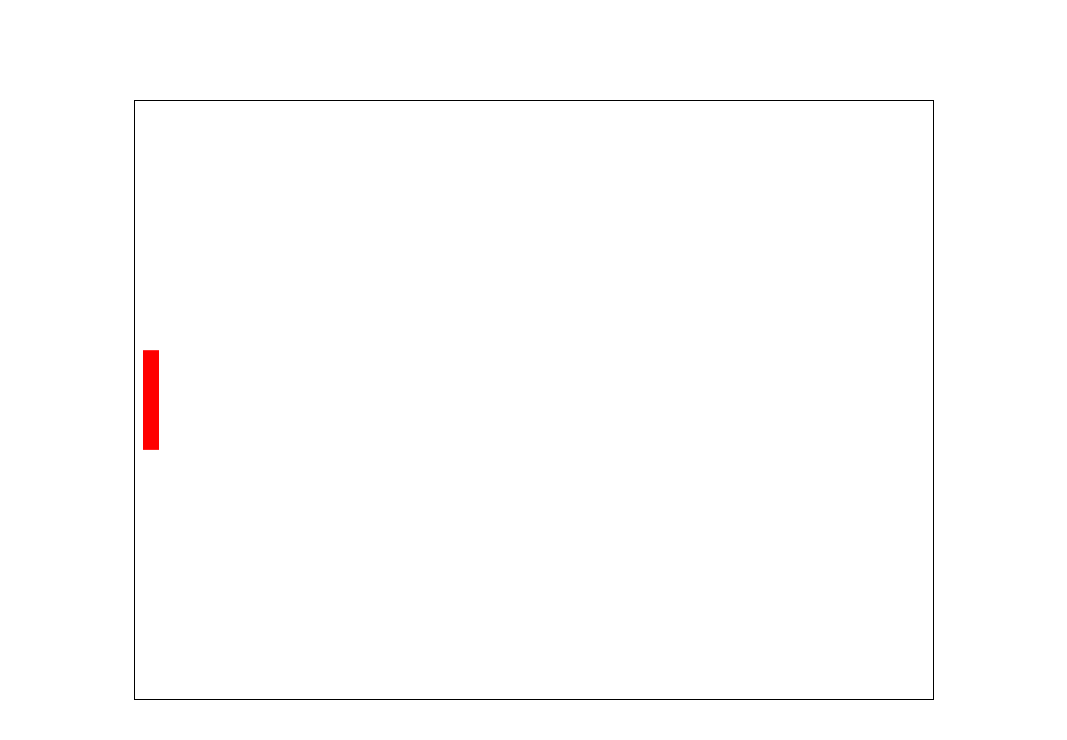
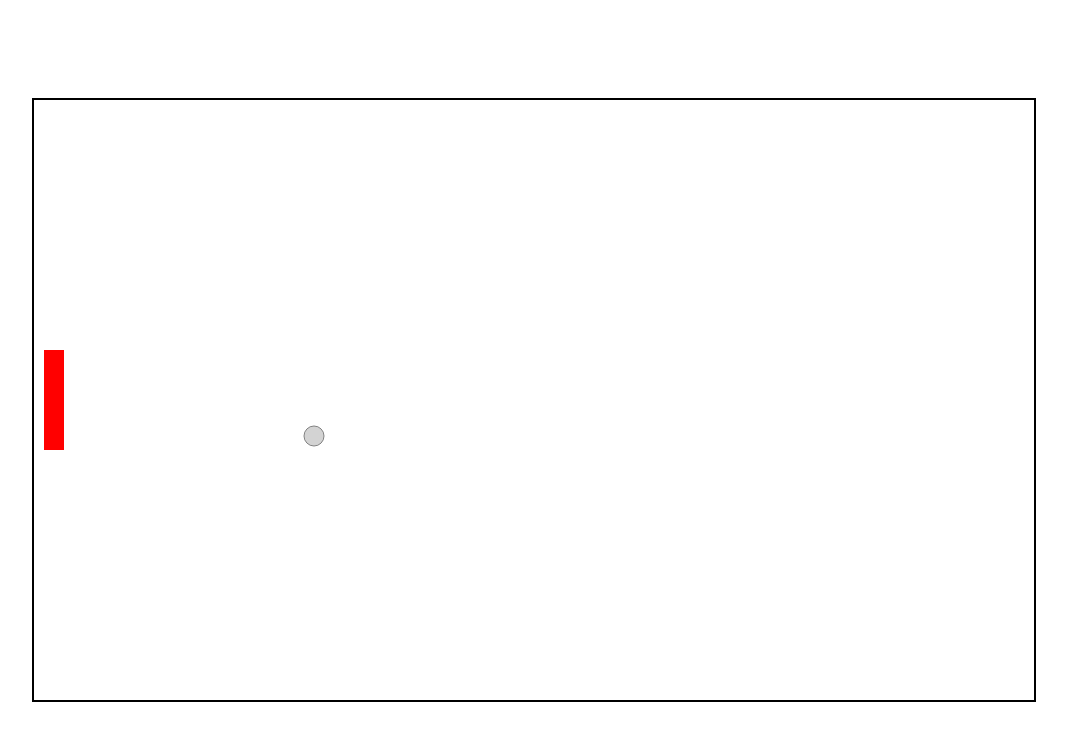
Before and after one commit to LaraGuardiola/pong-vanillajs, a plain HTML site: page index.html in a window 1280 px wide. Shown: the whole page, without its empty margins (106-1173 px from the left). Drawn offline with Linux system fonts and the light colour scheme.

Commit message:
ball is moving!

```diff
--- /dev/null
+++ b/src/ball.js
@@ -0,0 +1,36 @@
+export default class Ball {
+    constructor(gameWidth, gameHeight) {
+        this.gameWidth = gameWidth
+        this.gameHeight = gameHeight
+        this.radius = 10
+        this.position = {
+            x: gameWidth / 2,
+            y: gameHeight / 2
+        }
+        this.speed = {
+            x: 4,
+            y: 4
+        }
+    }
+
+    draw(ctx){
+        ctx.fillStyle = 'lightgrey'
+        ctx.beginPath()
+        ctx.arc(this.position.x, this.position.y, this.radius, 0, 2 * Math.PI);
+        ctx.fill()
+        ctx.strokeStyle = 'grey'
+        ctx.stroke();
+    }
+
+    update(deltaTime){
+        this.position.x += this.speed.x
+        this.position.y += this.speed.y
+
+        if(this.position.x + this.radius > this.gameWidth || this.position.x - this.radius < 0){
+            this.speed.x = -this.speed.x
+        }
+        if(this.position.y + this.radius > this.gameHeight || this.position.y - this.radius < 0){
+            this.speed.y = -this.speed.y
+        }
+    }
+}
--- a/src/index.js
+++ b/src/index.js
@@ -1,5 +1,6 @@
 import Paddle from './paddle.js';
 import InputHandler from './input.js';
+import Ball from './ball.js';
 
 let canvas  = document.querySelector('#screen')
 let ctx = canvas.getContext('2d')
@@ -9,20 +10,18 @@ const GAME_WIDTH = 1000
 const GAME_HEIGHT = 600
 
 //cleans every frame each time
-ctx.clearRect(0, 0, 800, 600)
+ctx.clearRect(0, 0, canvas.width, canvas.height)
 
 
 let paddle = new Paddle(GAME_WIDTH, GAME_HEIGHT)
+let ball = new Ball(GAME_WIDTH, GAME_HEIGHT)
 new InputHandler(paddle)
-
-
-paddle.draw(ctx)
 
 let lastTime = 0
 
 //gameLoop runs every frame
 //deltaTime marks the amount of time between each frame
-
+console.log(ctx)
 function gameLoop(timestamp) {
     let deltaTime = timestamp - lastTime
     lastTime = timestamp
@@ -31,6 +30,8 @@ function gameLoop(timestamp) {
 
     paddle.update(deltaTime)
     paddle.draw(ctx)
+    ball.update(deltaTime)
+    ball.draw(ctx)
 
     requestAnimationFrame(gameLoop)
 }
--- a/src/input.js
+++ b/src/input.js
@@ -1,13 +1,28 @@
 export default class inputHandler {
     //keyCode appears as deprecated but it's still working
     constructor(paddle){
+
+        //when player presses key
         document.addEventListener('keydown', event =>{
             switch(event.code){
-                case 'ArrowUp':
+                case 'KeyW':
                     paddle.moveUp()
                     break
-                case 'ArrowDown':
+                case 'KeyS':
                     paddle.moveDown()
+                    break
+            }
+        })
+
+        //listens when player releases key and if paddle keeps moving, it stops
+        document.addEventListener('keyup', event =>{
+            switch(event.code){
+                case 'KeyW':
+                    if(paddle.speed < 0) paddle.stop()
+
+                    break
+                case 'KeyS':
+                    if(paddle.speed > 0) paddle.stop()
                     break
             }
         })
--- a/src/paddle.js
+++ b/src/paddle.js
@@ -29,6 +29,7 @@ export default class Paddle {
         }
     }
 
+    //px it gains and losses in the Y axis
     moveDown(){
         this.speed = this.maxSpeed
     }
@@ -36,4 +37,8 @@ export default class Paddle {
     moveUp(){
         this.speed = -this.maxSpeed
     }
+
+    stop(){
+        this.speed = 0
+    }
 }
--- a/style.css
+++ b/style.css
@@ -14,7 +14,5 @@
 }
 
 #screen {
-    border: 1px solid black;
-    width: 800px;
-    height: 600px;
+    border: 2px solid black;
 }
```
